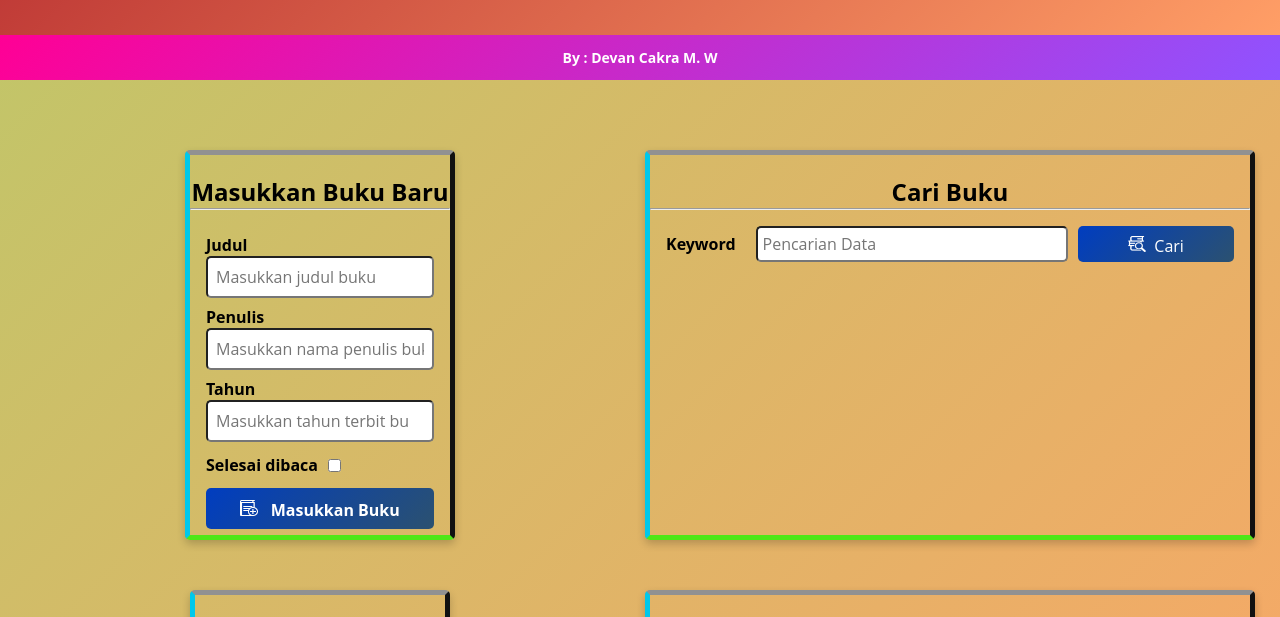
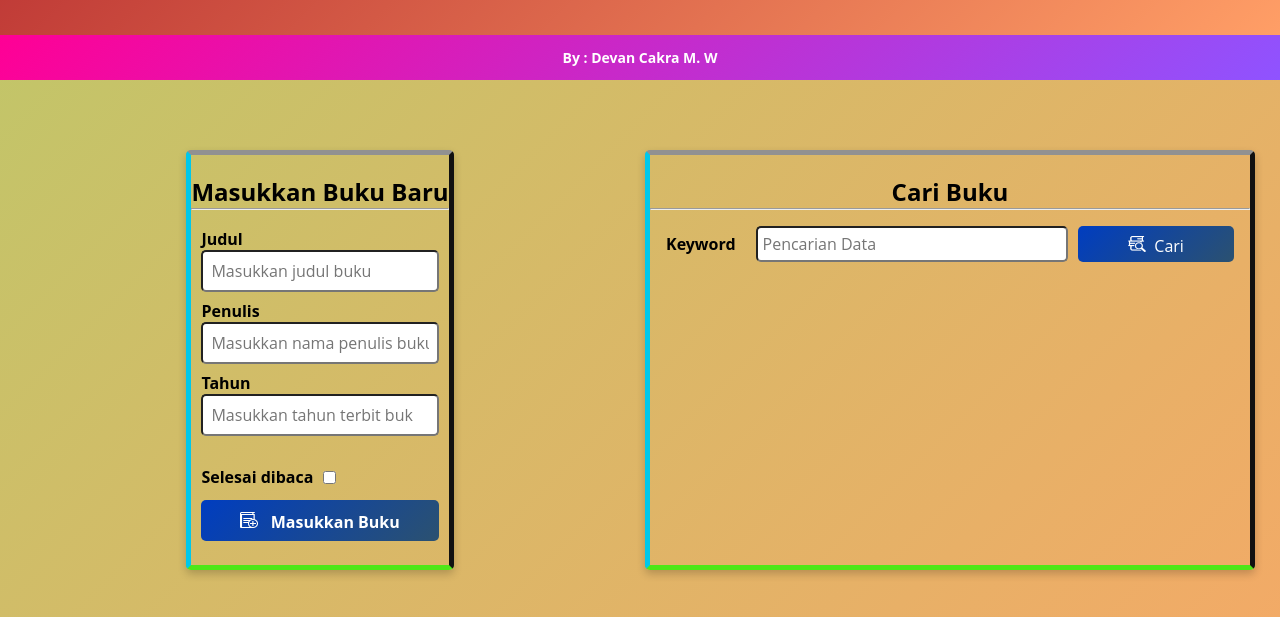
Before and after one commit to dcmwijaya/Bookshelf-Apps, a plain HTML site: page index.html in a window 1280 px wide. Shown: the part 116-733 px from the top of the page. Drawn offline with Linux system fonts and the light colour scheme; a script that the page names is missing.

Commit message:
Update: 31/10/2023

```diff
--- a/assets/css/style.css
+++ b/assets/css/style.css
@@ -93,7 +93,7 @@ aside {
 	border-right-color: #111111;
 	border-bottom-color: #4ee717;
 	border-left-color: #00c8eb;
-	height: 390px;
+	height: 420px;
 	overflow: auto;
 }
 
@@ -119,7 +119,7 @@ aside {
 	border-right-color: #111111;
 	border-bottom-color: #4ee717;
 	border-left-color: #00c8eb;
-	height: 390px;
+	height: 420px;
 	text-align: justify;
 	overflow: auto;
 	margin: 0px 5px 50px 5px;
@@ -147,7 +147,7 @@ aside {
 }
 
 .input_section > #inputBook {
-  padding: 16px;
+  padding: 10px;
 }
 
 .input_section > form > .input {
--- a/index.html
+++ b/index.html
@@ -41,7 +41,7 @@
 							<input id="inputBookYear" type="number" placeholder="Masukkan tahun terbit buku"/>
 							<small class="error-display" id="errorYear">Wajib Diisi</small>
 						</div>
-						<div class="input_inline">
+						<div class="input_inline" style="margin-top: 30px;">
 							<label for="inputBookIsComplete">Selesai dibaca</label>
 							<input id="inputBookIsComplete" type="checkbox" />
 						</div>
```
